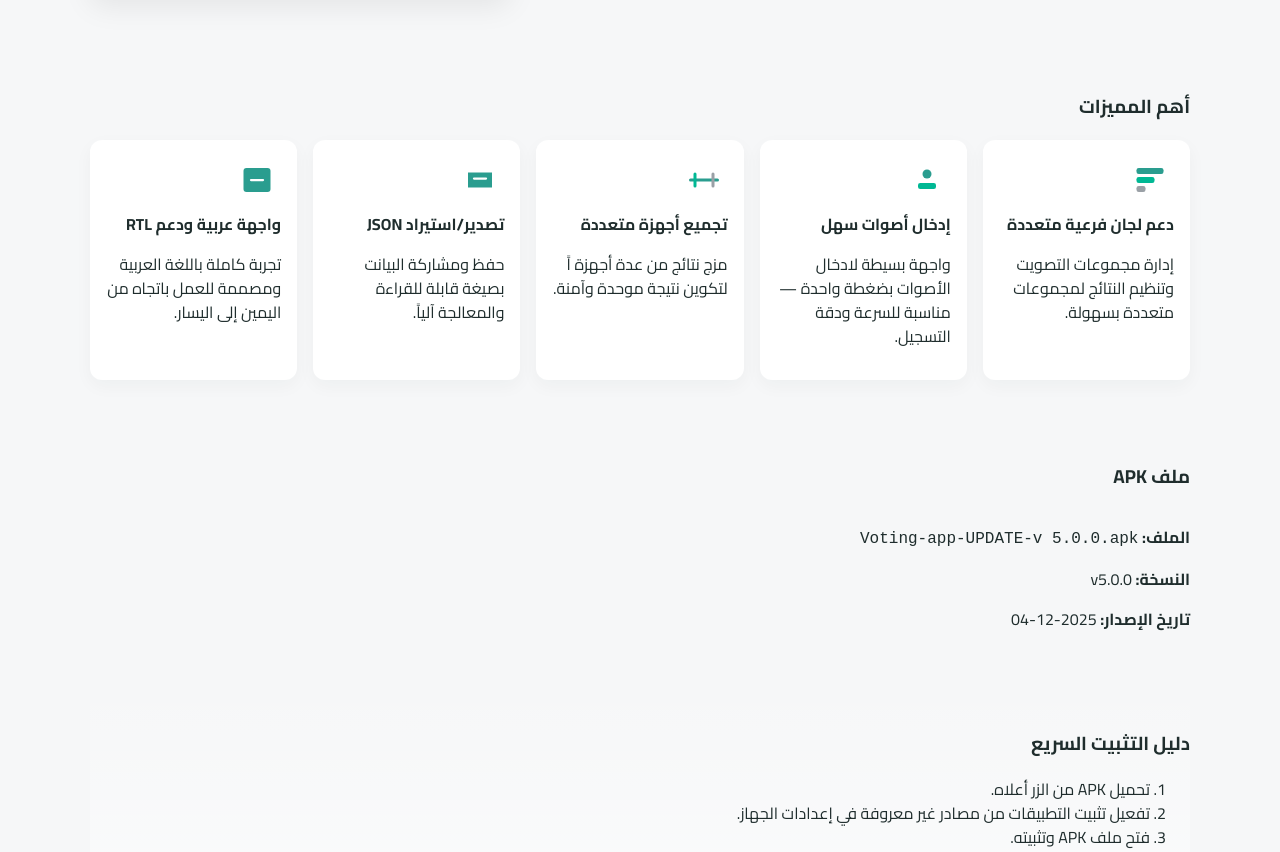
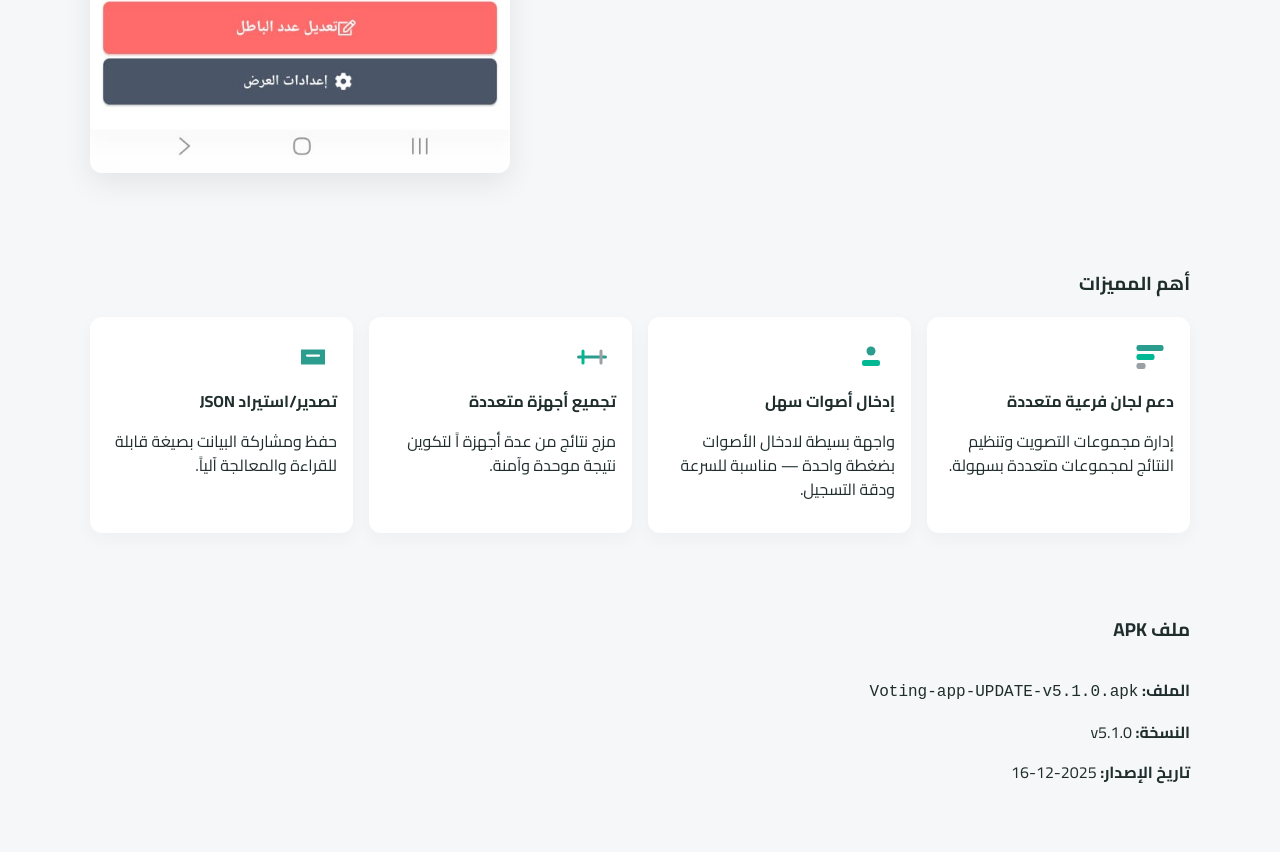
Before and after one commit to crazyAppsArt/classLeaders, a plain HTML site: page index.html in a window 1280 px wide. Shown: the part 1245-2097 px from the top of the page. Drawn offline with Linux system fonts and the light colour scheme.

Commit message:
voting 2025

```diff
--- a/assets/styles.css
+++ b/assets/styles.css
@@ -66,6 +66,10 @@ body{
 
 .install{padding:2rem 0;background:linear-gradient(180deg,transparent,rgba(255,255,255,.5))}
 
+.intro{padding:2rem 0;text-align:center;background:#f9f9f9;border-bottom:1px solid rgba(31,45,45,.1)}
+.intro h2{margin:0 0 1rem;font-size:1.8rem;color:var(--text)}
+.intro p{margin:0;font-size:1.1rem;color:var(--muted);max-width:600px;margin:0 auto}
+
 .site-footer{padding:1.2rem 0;background:transparent;border-top:1px solid rgba(31,45,45,.04)}
 .footer-inner{display:flex;justify-content:space-between;align-items:center}
 .footer-inner a{color:var(--primary);text-decoration:none}
--- a/index.html
+++ b/index.html
@@ -40,14 +40,22 @@
         <nav class="cta-group">
           <a
             class="btn btn-primary"
-            href="Voting-app-UPDATE-v%205.0.0.apk"
+            href="Voting-app-UPDATE-v5.1.0.apk"
             download
-            >تحميل APK الآن — v5.0.0</a
+            >تحميل APK الآن — v5.1.0</a
           >
           <a class="btn btn-secondary" href="#install">شاهد التعليمات</a>
         </nav>
       </div>
     </header>
+
+    <section class="intro container">
+      <h2>الإصدار الجديد من برنامج رواد الفصل</h2>
+      <p>
+        هذا البرنامج هو الإصدار المحدث والمحسن لبرنامج رواد الفصل، مصمم لإدارة
+        وفرز التصويت بكفاءة أكبر .
+      </p>
+    </section>
 
     <main>
       <div class="container">
@@ -70,9 +78,9 @@
             <div class="hero-actions">
               <a
                 class="btn btn-primary large"
-                href="Voting-app-UPDATE-v%205.0.0.apk"
+                href="Voting-app-UPDATE-v5.1.0.apk"
                 download
-                >تحميل APK الآن — v5.0.0</a
+                >تحميل APK الآن — v5.1.0</a
               >
               <a class="btn btn-outline" href="#install">شاهد التثبيت</a>
             </div>
@@ -203,37 +211,6 @@
             <h4>تصدير/استيراد JSON</h4>
             <p>حفظ ومشاركة البيانت بصيغة قابلة للقراءة والمعالجة آلياً.</p>
           </article>
-          <article class="feature">
-            <div class="icon">
-              <svg
-                width="36"
-                height="36"
-                viewBox="0 0 24 24"
-                fill="none"
-                xmlns="http://www.w3.org/2000/svg"
-              >
-                <rect
-                  x="3"
-                  y="4"
-                  width="18"
-                  height="16"
-                  rx="2"
-                  fill="#2a9d8f"
-                />
-                <path
-                  d="M8 12h8"
-                  stroke="#fff"
-                  stroke-width="1.5"
-                  stroke-linecap="round"
-                />
-              </svg>
-            </div>
-            <h4>واجهة عربية ودعم RTL</h4>
-            <p>
-              تجربة كاملة باللغة العربية ومصممة للعمل باتجاه من اليمين إلى
-              اليسار.
-            </p>
-          </article>
         </div>
       </section>
 
@@ -281,10 +258,10 @@
           <div>
             <p>
               <strong>الملف:</strong>
-              <code>Voting-app-UPDATE-v 5.0.0.apk</code>
+              <code>Voting-app-UPDATE-v5.1.0.apk</code>
             </p>
-            <p><strong>النسخة:</strong> v5.0.0</p>
-            <p><strong>تاريخ الإصدار:</strong> 2025-12-04</p>
+            <p><strong>النسخة:</strong> v5.1.0</p>
+            <p><strong>تاريخ الإصدار:</strong> 2025-12-16</p>
           </div>
         </div>
       </section>
@@ -362,7 +339,7 @@
       document
         .getElementById("calcChecksum")
         .addEventListener("click", async () => {
-          const url = "Voting-app-UPDATE-v%205.0.0.apk";
+          const url = "Voting-app-UPDATE-v5.1.0.apk";
           const input = document.getElementById("sha256");
           try {
             const res = await fetch(url);
```
Also changed, not shown: 2 other files.
